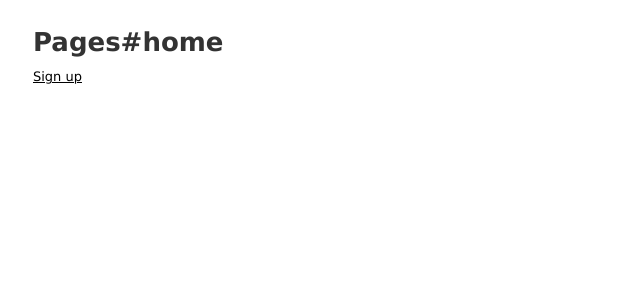
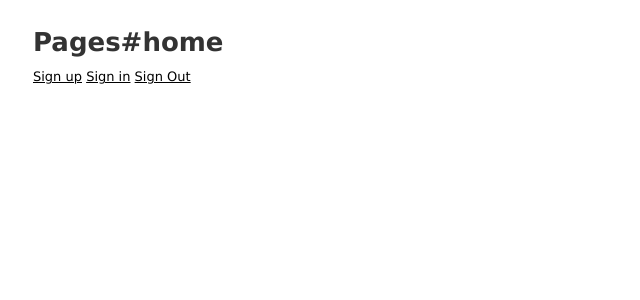
Before and after one commit to Beekasha/bk-rails-project, a Rails app: page / in a window 1280 px wide. Shown: the top 300 px of the page, without its empty margins (0-640 px from the left). Run offline with Rails 7, Linux system fonts and the light colour scheme; style sheets or scripts are compiled from the project's sources.

Commit message:
added sign in and sign out pages

```diff
--- a/app/views/pages/home.html.erb
+++ b/app/views/pages/home.html.erb
@@ -1,2 +1,7 @@
 <h1>Pages#home</h1>
 <%= link_to 'Sign up', new_user_registration_path %>
+
+<%= link_to 'Sign in', new_user_session_path %>
+
+<%= link_to 'Sign Out', destroy_user_session_path,
+method: :delete %>
```
Also changed, not shown: 7 other files.
